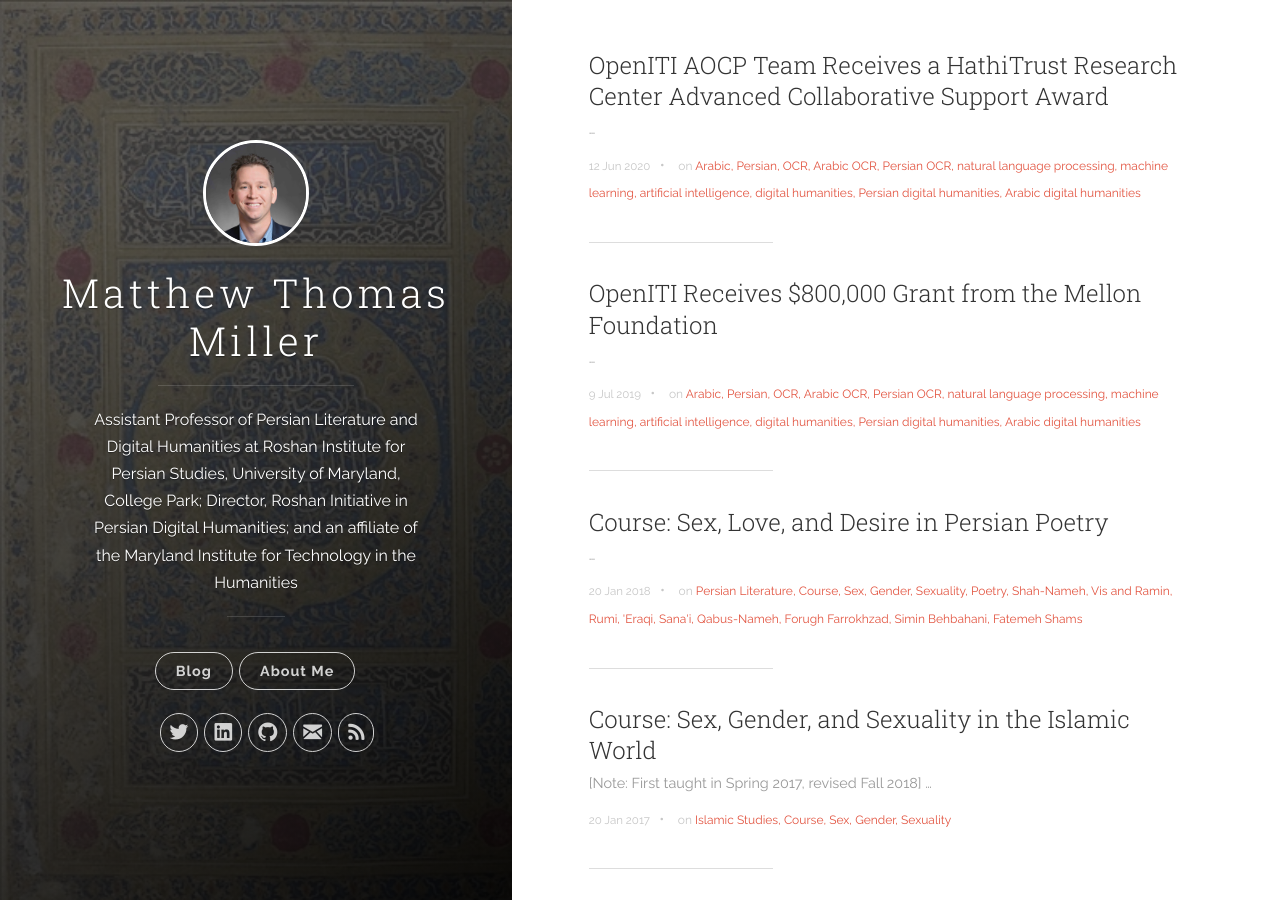
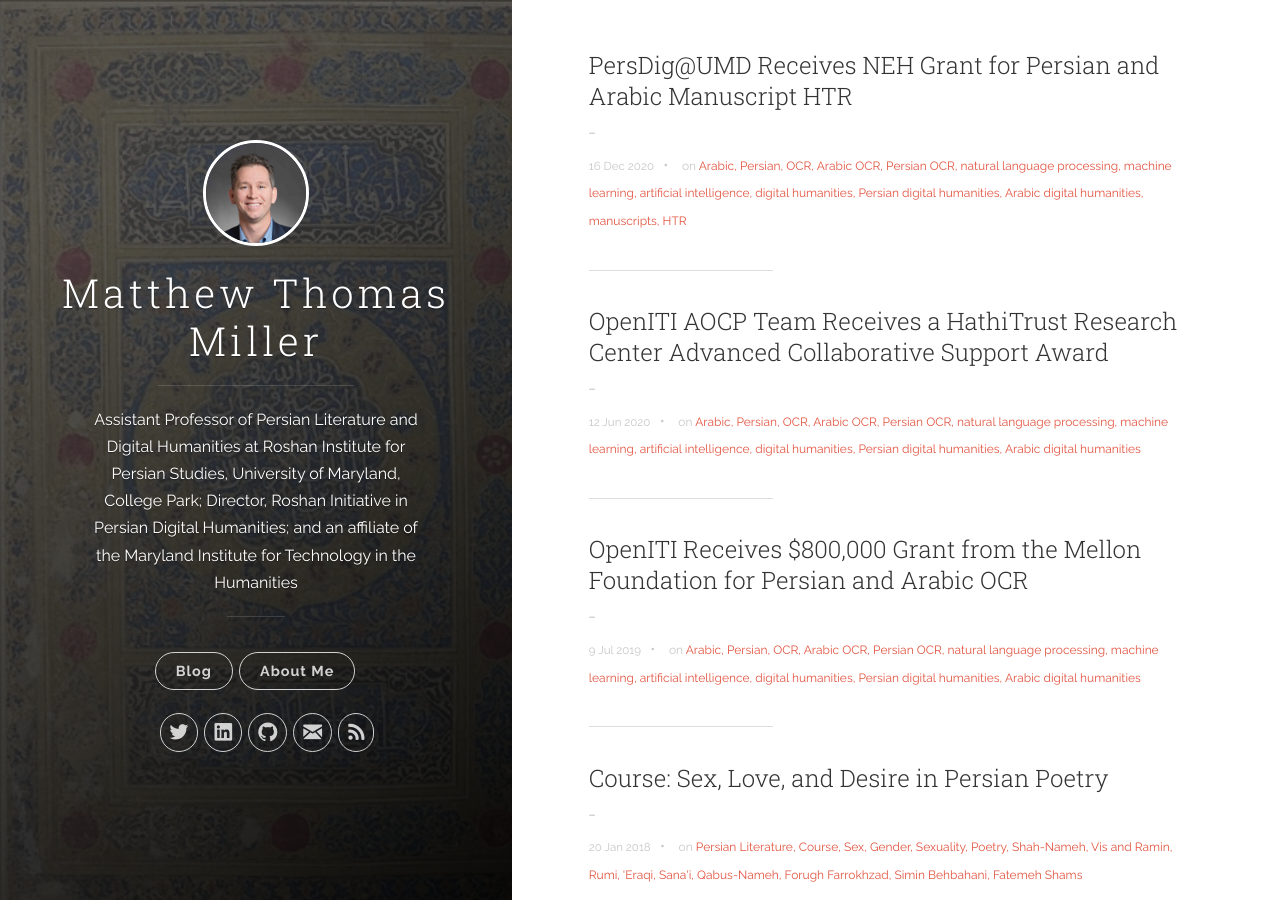
Before and after one commit to MatthewThomasMiller/MatthewThomasMiller.github.io, a Jekyll site: the page built from index.html, in a window 1280 px wide and 900 px high. Built offline with Jekyll 4.4.1, drawn with Linux system fonts in a browser that asks for light colours; the list of posts is cut into pages by our own code; some of the changed text lies outside the part shown.

Commit message:
more additions

```diff
--- a/_posts/2019-07-09-OpenITI-Receives.markdown
+++ b/_posts/2019-07-09-OpenITI-Receives.markdown
@@ -1,5 +1,5 @@
 ---
-title:  "OpenITI Receives $800,000 Grant from the Mellon Foundation"
+title:  "OpenITI Receives $800,000 Grant from the Mellon Foundation for Persian and Arabic OCR"
 date:   2019-07-09
 categories: Grant
 tags: Arabic, Persian, OCR, Arabic OCR, Persian OCR, natural language processing, machine learning, artificial intelligence, digital humanities, Persian digital humanities, Arabic digital humanities
--- a/_posts/2020-06-12-OpenITI-Team-Receives-HathiTrust.markdown
+++ b/_posts/2020-06-12-OpenITI-Team-Receives-HathiTrust.markdown
@@ -4,7 +4,7 @@ date:   2020-06-12
 categories: Grant
 tags: Arabic, Persian, OCR, Arabic OCR, Persian OCR, natural language processing, machine learning, artificial intelligence, digital humanities, Persian digital humanities, Arabic digital humanities
 ---
-![CorpusBuilder Screenshot](/images/hathitrust.jpg){:class="img-responsive"}
+![HathiTrust](/images/hathitrust.jpg){:class="img-responsive"}
 
 The Open Islamicate Texts Initiative Advanced OCR Catalyst Project team is proud to announce that we have received a HathiTrust Research Center Advanced Collaborative Support Award for our project entitled, *Detecting and Transcribing Arabographic Texts*. Team member David Smith led this proposal, with Matthew Miller, Sarah Savant, and Maxim Romanov serving as co-Principal Investigators.
 
--- /dev/null
+++ b/_posts/2020-12-15-Roshan-Initiative-NEH.markdown
@@ -0,0 +1,13 @@
+---
+title:  "PersDig@UMD Receives NEH Grant for Persian and Arabic Manuscript HTR"
+date:   2020-12-16
+categories: Grant
+tags: Arabic, Persian, OCR, Arabic OCR, Persian OCR, natural language processing, machine learning, artificial intelligence, digital humanities, Persian digital humanities, Arabic digital humanities, manuscripts, HTR
+---
+![NEH Logo](/images/NEH.jpg){:class="img-responsive"}
+
+The Roshan Initiative in Persian Digital Humanities (PersDig@UMD) is proud to announce that we have received a Level III Digital Humanities Advancement Grant in the amount of $324,571 from the National Endowment for the Humanities for our project entitled, "Automatic Collation for Diversifying Corpora: Improving Handwritten Text Recognition (HTR) for Arabic-script Manuscripts." Matthew Thomas Miller will serve as the Principal Investigator of this project, with David Smith serving as the co-Principal Investigator.
+
+For more information on the ACDC project and how it fits in with PersDig@UMD and the Open Islamicate Texts Initiative's other projects, please see PI Miller's Twitter thread [here](https://twitter.com/M_T_Miller/status/1339315848373297158).
+
+Also, please see [the official NEH announcement](https://www.neh.gov/news/neh-announces-33-million-213-humanities-projects-nationwide).
```
Also changed, not shown: images/neh.png (added).
